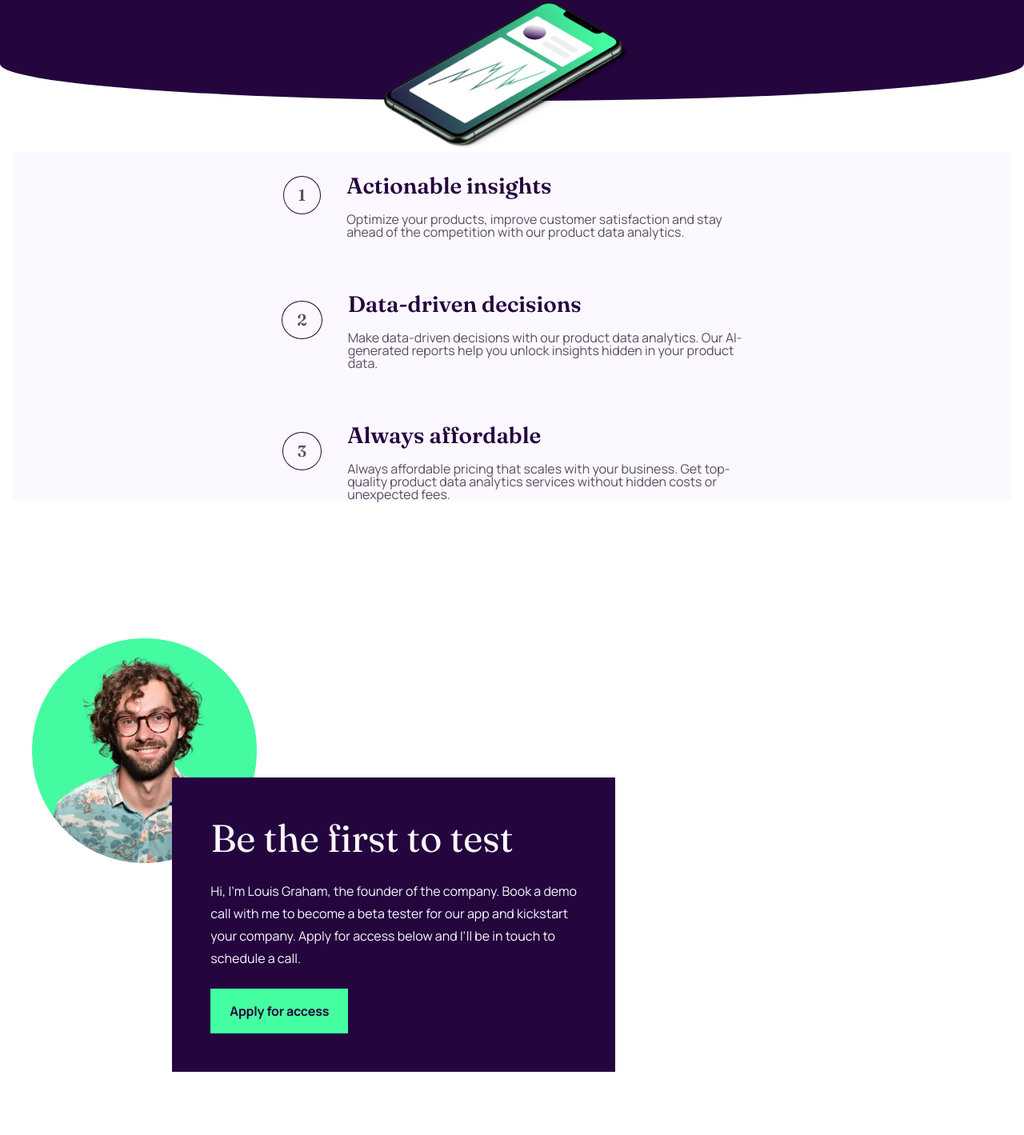
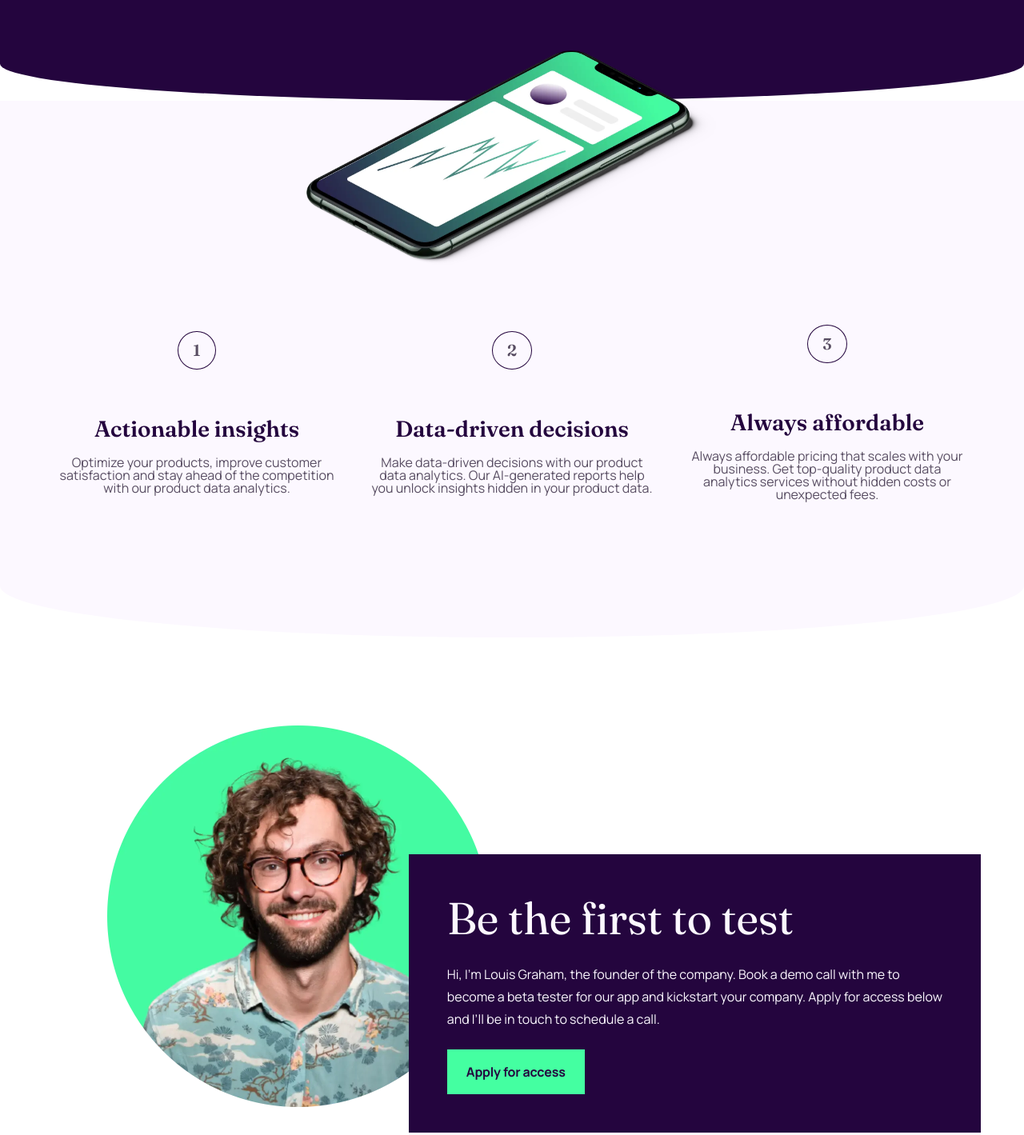
Before and after one commit to IssyPit/starter-code, a plain HTML site: page index.html in a window 1280 px wide. Shown: the part 356-1775 px from the top of the page at 80% size. Drawn offline with Linux system fonts and the light colour scheme.

Commit message:
Finalização dos 3 modelos

```diff
--- a/styles/style.css
+++ b/styles/style.css
@@ -2,31 +2,38 @@
     font-family: 'Fraunces 144';
     src: url('../assets/fonts/fraunces/Fraunces-VariableFont_SOFT\,WONK\,opsz\,wght.ttf')format('truetype');
 }
+
 @font-face {
     font-family: 'Manrope';
     src: url(../assets/fonts/manrope/Manrope-VariableFont_wght.ttf)format('truetype');
 }
-:root{
+html, body {
+    overflow-x: hidden;
+}
+:root {
     --darkPurple: #24053E;
     --eucaplyptus: #44FFA1;
     --davisGray: #584D62;
     --ghostWhite: #FCF8FF;
     --white: #ffffff;
 }
-.header{
+
+.header {
     background-color: var(--darkPurple);
     color: var(--white);
     height: 482px;
     border-radius: 10% 10% 52% 52% / 0% 0% 10% 10%;
 }
-.header-menu{
+
+.header-menu {
     display: flex;
     justify-content: space-between;
     align-items: center;
     padding: 32px 16px;
 }
+
 /* rem = relativo ao body */
-.header-menu p{
+.header-menu p {
     font-family: 'Manrope', sans-serif;
     font-size: 1rem;
     font-weight: 700;
@@ -35,23 +42,27 @@
     text-decoration: underline 3px var(--eucaplyptus);
     text-underline-offset: 5px;
 }
-.header-descr{
+
+.header-descr {
     display: flex;
     flex-direction: column;
     align-items: center;
 }
-.header-descr h1{
+
+.header-descr h1 {
     font-family: 'Fraunces 144', serif;
     font-weight: 600;
     font-size: 3rem;
     line-height: 50px;
     text-align: center;
 }
-.header-descr span{
+
+.header-descr span {
     text-decoration: underline 3px var(--eucaplyptus);
     text-underline-offset: 5px;
 }
-.header-descr button{
+
+.header-descr button {
     margin: 40px 0 67px;
     padding: 12px 24px;
     font-family: 'Manrope', sans-serif;
@@ -62,26 +73,32 @@
     border: none;
     letter-spacing: -0.16px;
 }
-.header-menu img{
+
+.header-menu img {
     width: 96px;
     height: 24px;
 }
-.header-img{
+
+.header-img {
     position: relative;
 }
-.header-img img{
+
+.header-img img {
     width: 320px;
     height: 184px;
 }
-.main{
+
+.main {
     display: flex;
     flex-direction: column;
     align-items: center;
-    margin: 64px 16px 72px;
+    padding: 64px 16px 72px;
     gap: 40px;
     background-color: var(--ghostWhite);
+    border-radius: 10% 10% 52% 52% / 0% 0% 10% 10%;
 }
-.item-title{
+
+.item-title {
     font-family: 'Fraunces 144', serif !important;
     color: var(--darkPurple);
     font-size: 20px;
@@ -91,14 +108,16 @@
     border-radius: 60%;
     font-weight: 600;
 }
-.main-item{
+
+.main-item {
     display: flex;
     flex-direction: column;
     align-items: center;
     flex-wrap: wrap;
     text-align: center;
 }
-.main-item h2{
+
+.main-item h2 {
     font-family: 'Fraunces 144', serif;
     font-weight: 600;
     color: var(--darkPurple);
@@ -106,23 +125,27 @@
     line-height: 36px;
     margin: 24px 0 16px;
 }
-.main-item p{
+
+.main-item p {
     font-family: 'Manrope', sans-serif;
     color: var(--davisGray);
 }
-.apply{
+
+.apply {
     position: relative;
     display: flex;
     justify-content: center;
     height: 603px;
     padding: 64px 16px 74px;
 }
-.apply-founder img{
-   height: 281px;
-   width: 281px;
+
+.apply-founder img {
+    height: 281px;
+    width: 281px;
 }
-.apply-descr{
-    background-color:var(--darkPurple);
+
+.apply-descr {
+    background-color: var(--darkPurple);
     color: var(--ghostWhite);
     display: flex;
     flex-direction: column;
@@ -134,17 +157,20 @@
     width: 275px;
     height: 325px;
 }
-.apply-descr h2{
+
+.apply-descr h2 {
     font-family: 'Fraunces 144', serif;
     font-size: 32px;
     line-height: 48px;
 }
-.apply-descr p{
+
+.apply-descr p {
     font-family: 'Manrope', sans-serif;
     font-size: 16px;
     line-height: 28px;
 }
-.apply-descr button{
+
+.apply-descr button {
     font-family: 'Manrope', sans-serif;
     background-color: var(--eucaplyptus);
     color: var(--darkPurple);
@@ -155,32 +181,46 @@
     font-weight: bold;
     border: none;
 }
-.footer-principal{
+
+.footer-principal {
     display: flex;
     flex-direction: column;
     align-items: center;
     gap: 58px;
 }
-.footer-social{
+
+.footer-social {
     display: flex;
     gap: 28px;
     padding: 0 130px 64px;
 }
-@media screen and (min-width: 768px){
-    .main-item{
+
+@media screen and (min-width: 768px) {
+    .header-img img {
+        width: 514px;
+        height: 269px;
+        margin-bottom: 92px;
+    }
+    .main{
+        padding: 190px 16px 64px;
+    }
+    .main-item {
         flex-direction: row;
         gap: 32px;
     }
-    .item-box{
+
+    .item-box {
         text-align: left;
         width: 493px;
     }
-    .apply{
+
+    .apply {
         width: 689px;
         justify-content: flex-start;
         padding: 100px 40px 80px;
     }
-    .apply-descr{
+
+    .apply-descr {
         top: 35%;
         left: 28%;
         width: auto;
@@ -188,12 +228,49 @@
         padding: 48px;
         align-items: flex-start;
     }
-    .apply-descr h2{
+
+    .apply-descr h2 {
         font-size: 48px;
         line-height: 56px;
     }
 }
 
-@media screen and (min-width: 1100px){
+@media screen and (min-width: 1100px) {
+    .header-descr h1 {
+        font-size: 80px;
+        line-height: 80px;
+    }
 
+    .main {
+        flex-direction: row;
+        justify-content: center;
+        overflow: hidden;
+        padding: 280px 164px 171px;
+    }
+
+    .main-item {
+        display: flex;
+        flex-direction: column;
+        align-items: center;
+    }
+    .item-box {
+        width: 354px;
+        text-align: center;
+    }
+    .apply {
+       padding: 110px 134px 60px;
+        width: 100%;
+    }
+    .apply-founder img{
+        width: 477px;
+        height: 477px;
+    }
+    .apply-descr {
+        left: 33%;
+        width: 40%;
+    }
+    .apply-descr h2{
+        font-size: 56px;
+        line-height: 64px;
+    }
 }
```
